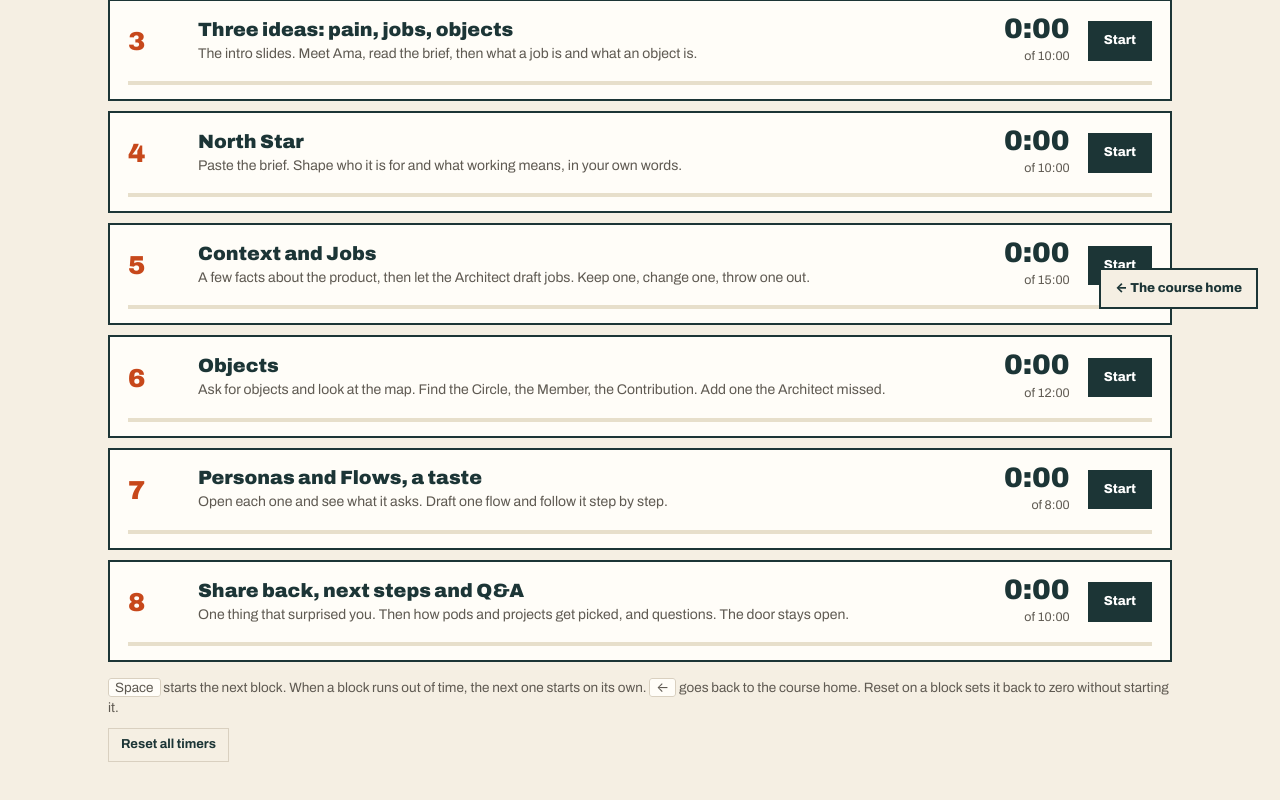
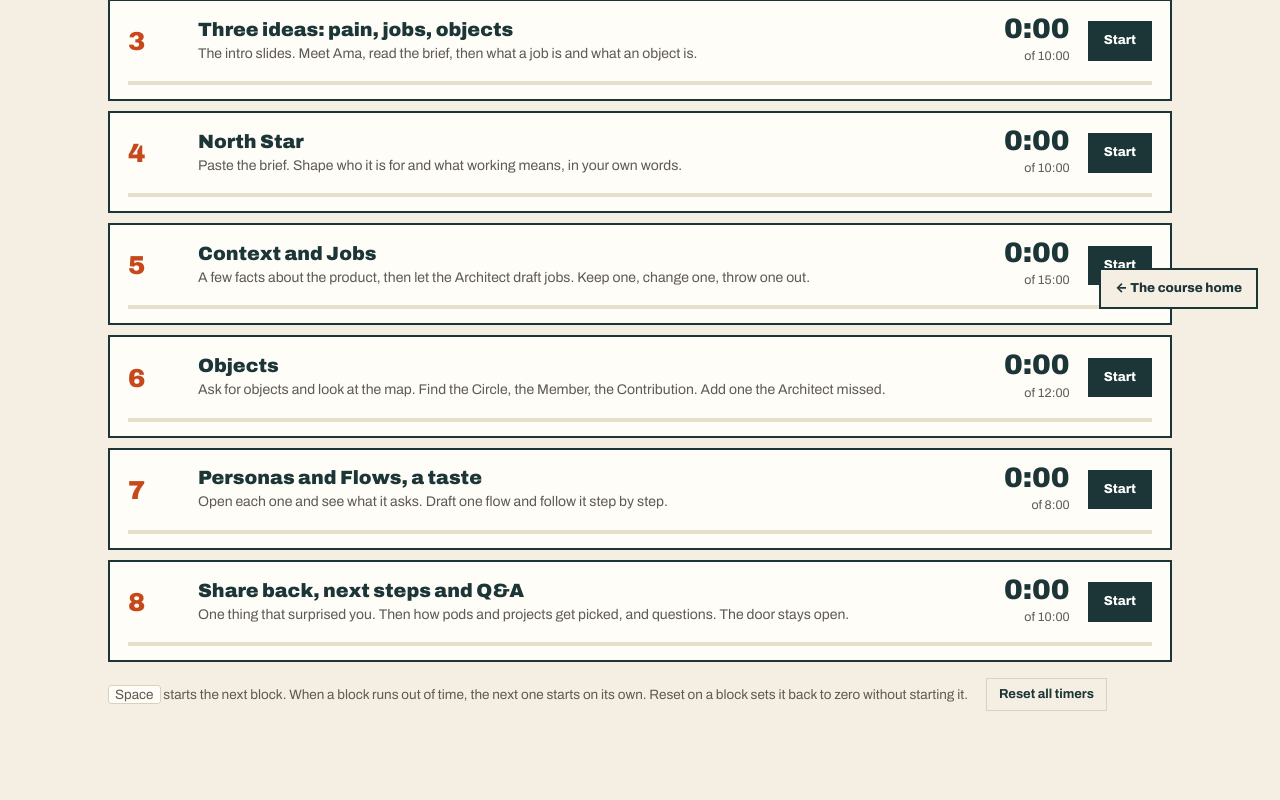
Before and after one commit to jadecdavila-sketch/WAAI-engine-lab, a plain HTML site: page course/agenda-2.html in a window 1280 px wide. Shown: the part 473-1273 px from the top of the page. Drawn offline with Linux system fonts and the light colour scheme.

Commit message:
Session two agenda: a stray left arrow no longer leaves the page
Co-Authored-By: Claude Fable 5.2 <noreply@anthropic.com>
Claude-Session: https://claude.ai/code/session_016dfqEHQ1DmhS2buHgEWbyZ

```diff
--- a/course/agenda-2.html
+++ b/course/agenda-2.html
@@ -67,7 +67,7 @@
     <div class="total" id="total">0:00</div>
   </div>
   <div class="blocks" id="blocks"></div>
-  <p class="foot"><span><kbd>Space</kbd> starts the next block. When a block runs out of time, the next one starts on its own. <kbd>&larr;</kbd> goes back to the course home. Reset on a block sets it back to zero without starting it.</span><button type="button" id="reset">Reset all timers</button></p>
+  <p class="foot"><span><kbd>Space</kbd> starts the next block. When a block runs out of time, the next one starts on its own. Reset on a block sets it back to zero without starting it.</span><button type="button" id="reset">Reset all timers</button></p>
 </div></main>
 <nav class="tnav" aria-label="Talk"><a class="prev" href="index.html">&larr; The course home</a></nav>
 
@@ -151,7 +151,6 @@
     if (e.key === ' ' && Date.now() - autoAt < 15000) { e.preventDefault(); return; }
     if (e.key === ' ') { e.preventDefault(); const n = state.running == null ? state.blocks.findIndex(b => b.start == null) : state.running + 1; if (n >= 0 && n < PLAN.length) start(n); else if (state.running != null) stop(state.running); }
     if ((e.key === 'ArrowRight' || e.key === 'PageDown') && nxt) { e.preventDefault(); location.href = nxt.href; }
-    if ((e.key === 'ArrowLeft' || e.key === 'PageUp') && prv) { e.preventDefault(); location.href = prv.href; }
   });
   paint(); setInterval(paint, 500);
 })();
```
